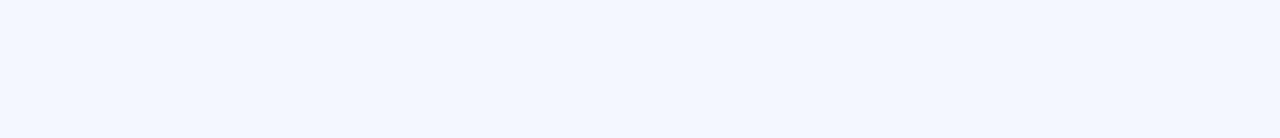
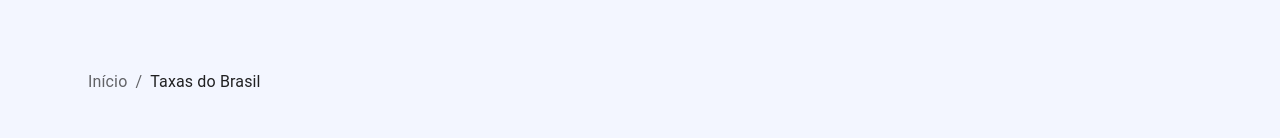
Before and after one commit to malupalacio/giro-teste-pratico-estagio-MariaLuiza, a Next.js app in the folder frontend/: page /taxas-do-Brasil in a window 1280 px wide. Shown: the part 131-269 px from the top of the page. Built offline with nearby package versions, Linux system fonts and the light colour scheme; no server answers.

Commit message:
ADD-BarraDeNavegação

```diff
--- /dev/null
+++ b/frontend/src/app/taxas-do-Brasil/Components/bread_crumbs.js
@@ -0,0 +1,16 @@
+import * as React from 'react';
+import Breadcrumbs from '@mui/material/Breadcrumbs';
+import Link from '@mui/material/Link';
+
+export default function BreadCrumbs() {
+  return (
+    <Breadcrumbs aria-label="breadcrumb">
+      <Link underline="hover" color="inherit" href="/">
+        Início
+      </Link>
+      <Link underline="hover" color="text.primary" href="/taxas-do-Brasil">
+        Taxas do Brasil
+      </Link>
+    </Breadcrumbs>
+  );
+}
--- a/frontend/src/app/taxas-do-Brasil/page.js
+++ b/frontend/src/app/taxas-do-Brasil/page.js
@@ -2,7 +2,9 @@
 import Header from "../Components/header";
 import Footer from "../Components/footer";
 import TaxeTable from "./Components/taxe_table";
+import BreadCrumbs from "./Components/bread_crumbs";
 import Box from "@mui/material/Box";
+import useMediaQuery from "@mui/material/useMediaQuery";
 
 export default function TaxasDoBrasil() {
   return (
@@ -19,6 +21,19 @@ export default function TaxasDoBrasil() {
           p: 6,
         }}
       >
+        {/* Breadcrumbs apenas aparece se não for mobile */}
+        {!useMediaQuery("(max-width:600px)") && (
+          <Box
+            sx={{
+              marginRight: "auto",
+              marginTop: "-8vh",
+              marginLeft: "auto",
+              marginLeft: "5vh",
+            }}
+          >
+            <BreadCrumbs />
+          </Box>
+        )}
         <TaxeTable />
       </Box>
       <Footer />
```
